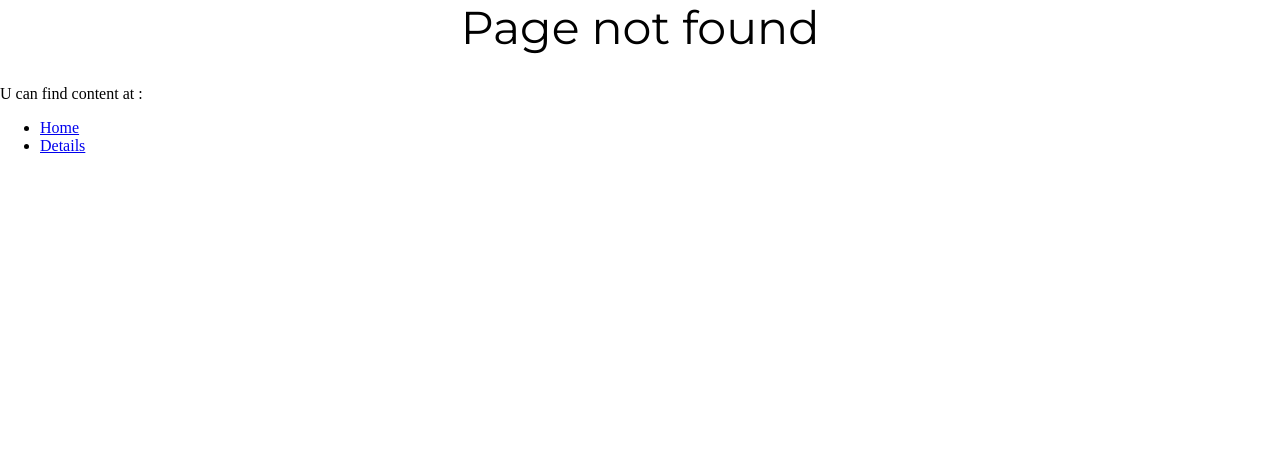
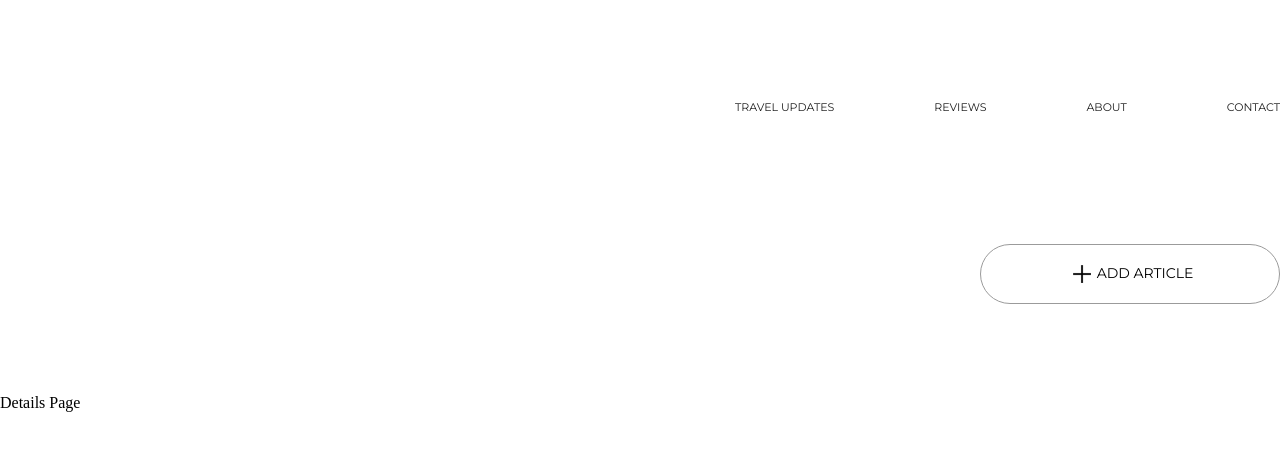
Before and after one commit to GeorgeOrzanescu/DB-Frontend-React, a React (Create React App) app: page /#/details in a window 1280 px wide. Before the commit this address had no page. Shown: the top 450 px of the page. Built offline with nearby package versions, Linux system fonts and the light colour scheme.

Commit message:
Git pages now working
Signed-off-by: GeorgeOrzanescu <george.asro@gmail.com>

```diff
--- a/public/index.html
+++ b/public/index.html
@@ -2,7 +2,6 @@
   <html lang="en">
     <head>
       <meta charset="utf-8" />
-      <link rel="icon" href="%PUBLIC_URL%/favicon.ico" />
       <meta name="viewport" content="width=device-width, initial-scale=1" />
       <meta name="theme-color" content="#000000" />
       <meta
--- a/src/App.tsx
+++ b/src/App.tsx
@@ -1,4 +1,4 @@
-import { Route, BrowserRouter, Routes } from "react-router-dom";
+import { Route, HashRouter, Routes } from "react-router-dom";
 
 import Details from "./pages/Details";
 import Home from "./pages/Home";
@@ -7,13 +7,13 @@ import PageNotFound from "./pages/PageNotFound";
 const App: React.FunctionComponent = () => {
   return (
     <div className="app">
-      <BrowserRouter>
+      <HashRouter>
         <Routes>
           <Route path="/home" element={<Home />} />
           <Route path="/details" element={<Details />} />
           <Route path="*" element={<PageNotFound />} />
         </Routes>
-      </BrowserRouter>
+      </HashRouter>
     </div>
   );
 };
--- a/src/components/Article.tsx
+++ b/src/components/Article.tsx
@@ -26,7 +26,7 @@ const Article: React.FunctionComponent<ArticleProps> = (props) => {
         <button className="btn-edit">Delete</button>
       </div>
       <div className="article-img">
-        <img src={props.article.imgUrl} alt="" />
+        <img src={process.env.PUBLIC_URL + "/" + props.article.imgUrl} alt="" />
       </div>
       <div className="article-paragraph">
         <p>{props.article.summary}</p>
--- a/src/components/Buttons/AddArticleBtn.tsx
+++ b/src/components/Buttons/AddArticleBtn.tsx
@@ -19,7 +19,7 @@ const AddArticleBtn: React.FunctionComponent = () => {
         <AddModal handleCloseModal={handleCloseModal.bind(this)} />
       )}
       <button className="btn-add" id="btn-add" onClick={handleOpenModal}>
-        <img src="img/plus.png" alt="plus symbol" />
+        <img src={process.env.PUBLIC_URL + "/img/plus.png"} alt="plus symbol" />
         ADD ARTICLE
       </button>
     </div>
--- a/src/pages/Home.tsx
+++ b/src/pages/Home.tsx
@@ -9,7 +9,9 @@ const Home: React.FunctionComponent = () => {
 
   useEffect(() => {
     const fetchData = async () => {
-      const response = await fetch("http://localhost:3000/articles");
+      const response = await fetch(
+        "https://my-json-server.typicode.com/GeorgeOrzanescu/demo/articles"
+      );
       const json = await response.json();
       setArticles(json);
       console.log(json);
```
